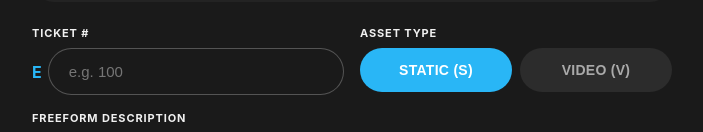
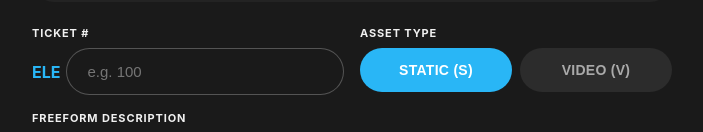
Before and after one commit to bri-tarantino/ad-naming-tool, a React (Vite) app: page / in a window 1280 px wide. Shown: the part 155-287 px from the top of the page, without its empty margins (288-991 px from the left). Built offline with nearby package versions, Linux system fonts and the light colour scheme.

Commit message:
update ticket prefixes to ELE BAL SPA TMC

```diff
--- a/src/FileNamingTool.jsx
+++ b/src/FileNamingTool.jsx
@@ -1,10 +1,10 @@
 import { useState } from "react";
 
 const APPS = [
-  { label: "Elevate", prefix: "E", sheet: "Elevate" },
-  { label: "Balance", prefix: "B", sheet: "Balance" },
-  { label: "Spark", prefix: "S", sheet: "Spark" },
-  { label: "TMC", prefix: "T", sheet: "TMC" },
+  { label: "Elevate", prefix: "ELE", sheet: "Elevate" },
+  { label: "Balance", prefix: "BAL", sheet: "Balance" },
+  { label: "Spark", prefix: "SPA", sheet: "Spark" },
+  { label: "TMC", prefix: "TMC", sheet: "TMC" },
 ];
 
 const PLATFORMS = [
@@ -40,7 +40,7 @@ const SESSION_ROW = "#2a2a2a";
 const DANGER = "#e53e3e";
 
 const SHEET_URL =
-  "https://script.google.com/macros/s/AKfycbzT_2s3YQaEVySi4KGMsUmp0n9OrUEcD0YEOpt59nbyVrKTfypISmI4aZG1yTgD8wJn/exec";
+  "PASTE_NEW_APPS_SCRIPT_URL_HERE";
 
 const SHEET_VIEW_URL =
   "https://docs.google.com/spreadsheets/d/1eHnNANtCIoLm160NJXH5_Niy3xe3hcDVOsbgvXtzj1I/edit";
@@ -80,7 +80,7 @@ export default function FileNamingTool() {
   const buildName = (size, plat) => {
     const parts = [
       ticketNum
-        ? `${app.prefix}${ticketNum.replace(/^[A-Za-z]/i, "")}`
+        ? `${app.prefix}_${ticketNum.replace(/^[A-Za-z]/i, "")}`
         : "",
       assetType === "S" ? "S" : "V",
       sanitize(freeform),
@@ -117,7 +117,7 @@ export default function FileNamingTool() {
 
   const sendToSheet = async (entries) => {
     try {
-      const ticket = `${app.prefix}${ticketNum.replace(/^[A-Za-z]/i, "")}`;
+      const ticket = `${app.prefix}_${ticketNum.replace(/^[A-Za-z]/i, "")}`;
       const type = assetType === "S" ? "Static" : "Video";
       const desc = sanitize(freeform);
       const date = getTodayMMDDYY();
```
